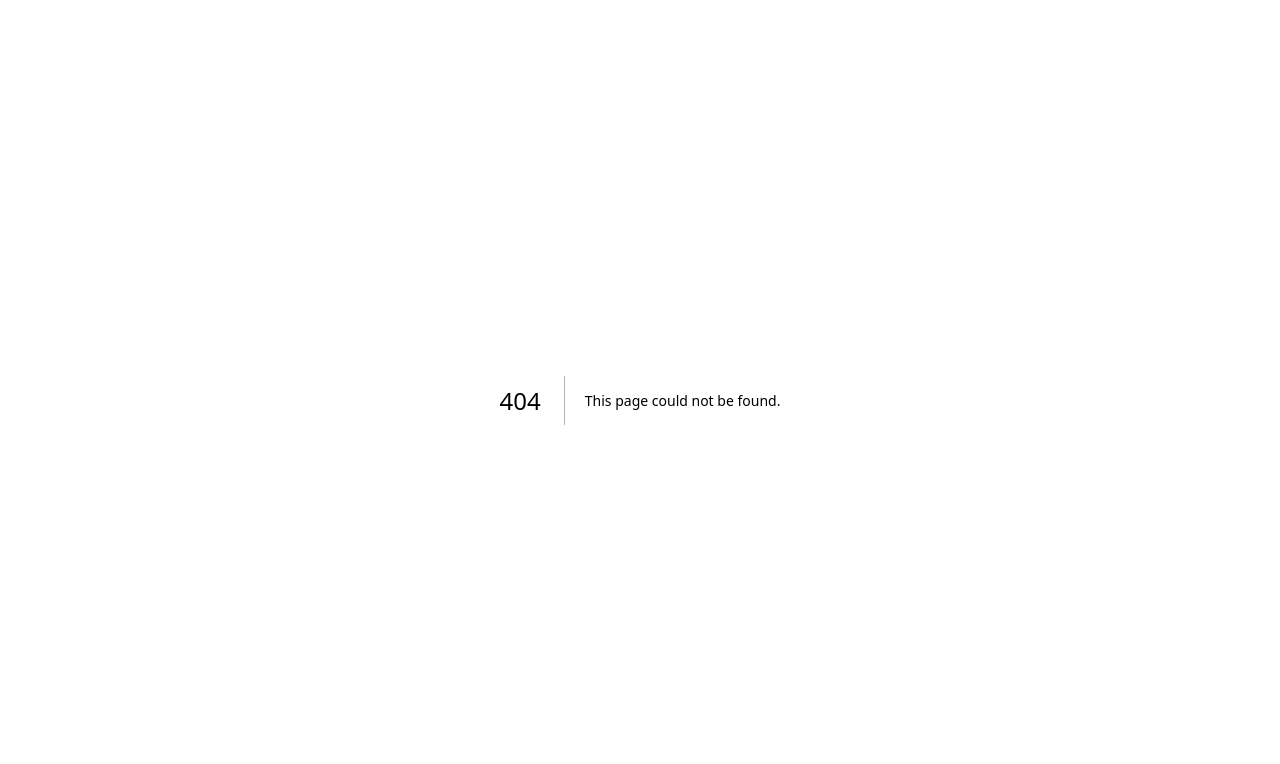
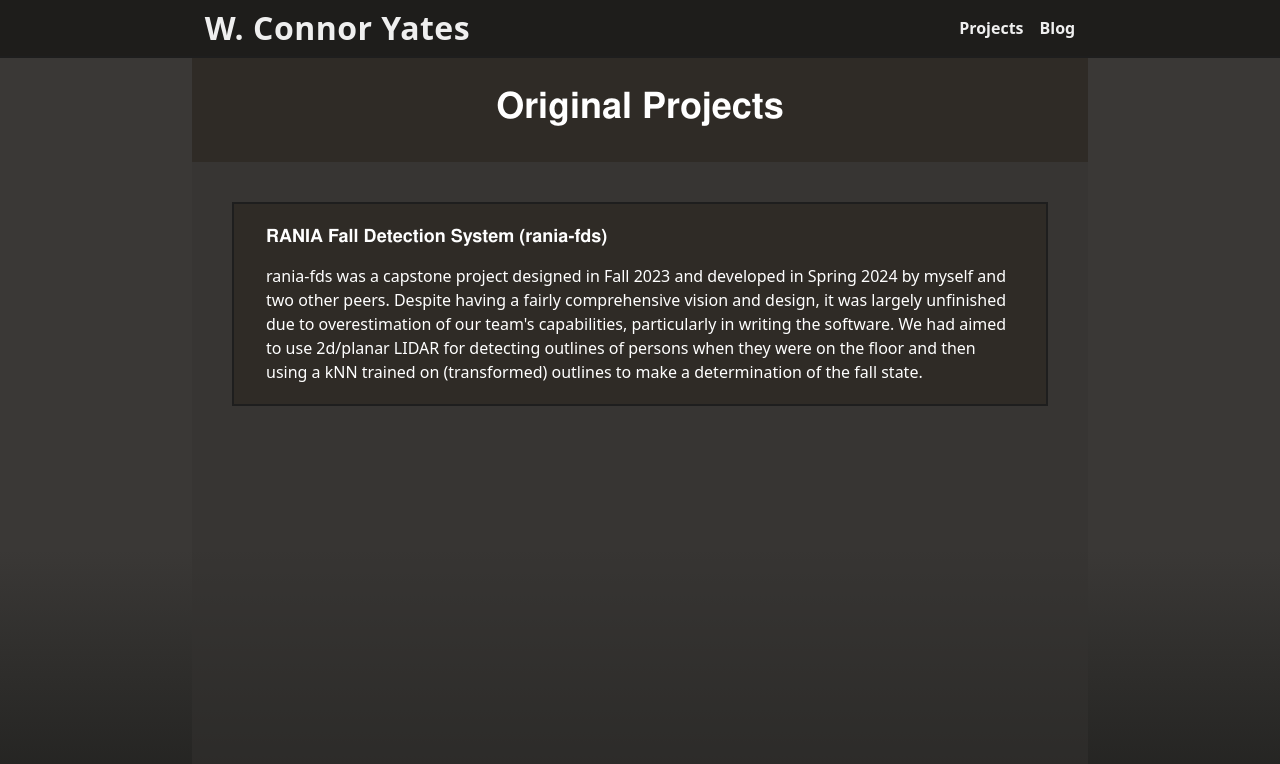
Before and after one commit to tulser/tulser.github.io, a Next.js app: page /projects in a window 1280 px wide. Before the commit this address had no page. Shown: the top 764 px of the page. Built offline with nearby package versions, Linux system fonts and the light colour scheme.

Commit message:
Add projects page; Update bio

```diff
--- /dev/null
+++ b/src/app/projects/page.module.scss
@@ -0,0 +1,5 @@
+.sec_projects {
+    .projects_title {
+        background-color: var(--ctr-background-color);
+    }
+}
--- /dev/null
+++ b/src/app/projects/page.tsx
@@ -0,0 +1,66 @@
+import cstyle from "@/styles/common.module.scss";
+import style from "./page.module.scss";
+
+import { classes } from "@/helpers";
+import { StandardLayout } from "@/components/layouts";
+import { ProjectInfoBox, ProjectInfoBoxArgs } from "@/components/partials";
+
+
+let projects: ProjectInfoBoxArgs[] = [
+    {
+        title: "RANIA Fall Detection System (rania-fds)",
+        description: `\
+            rania-fds was a capstone project designed in Fall 2023 and developed \
+            in Spring 2024 by myself and two other peers. Despite having a fairly \
+            comprehensive vision and design, it was largely unfinished due to \
+            overestimation of our team's capabilities, particularly in writing \
+            the software. We had aimed to use 2d/planar LIDAR for detecting \
+            outlines of persons when they were on the floor and then using a kNN \
+            trained on (transformed) outlines to make a determination of the fall \
+            state.\
+            `,
+        target_url: "https://github.com/tulser/rania-fds",
+    },
+];
+
+// TODO: Try using `flex-wrap` with single div container for multiple entries.
+function ProjectInfoBoxCtr(args: ProjectInfoBoxArgs[]) {
+    var boxrow_key_iter = 0;
+    var boxrow_ctr_key_iter = 0;
+    var boxes: JSX.Element[] = [];
+    while (boxrow_key_iter != args.length) {
+        let row_maxitems = 2;
+        let boxrow = args.slice(boxrow_key_iter, boxrow_key_iter + row_maxitems).map((entry, ix) => {
+            const ret = (<ProjectInfoBox key={boxrow_key_iter}
+                    title={entry.title}
+                    description={entry.description}
+                    target_url={entry.target_url}
+                />);
+            boxrow_key_iter += 1;
+            return ret;
+        });
+        let boxrow_ctr: JSX.Element = (
+            <div key={boxrow_ctr_key_iter} className="mx-10 flex gap-x-5">
+                {boxrow}
+            </div>
+        );
+        boxrow_ctr_key_iter += 1;
+        boxes.push(boxrow_ctr);
+    }
+    return boxes;
+}
+
+export default function Page() {
+    return (
+        <StandardLayout>
+            <article className={classes([style.main_content, cstyle.main_content, cstyle.led_font])}>
+                <section id="projects" className={style.sec_projects}>
+                    <div className={classes([style.projects_title, "pt-8 pb-8 mb-10 text-center"])}>
+                        <h1 className="text-4xl">Original Projects</h1>
+                    </div>
+                    { ProjectInfoBoxCtr(projects) }
+                </section>
+            </article>
+        </StandardLayout>
+    );
+}
--- a/src/components/partials.tsx
+++ b/src/components/partials.tsx
@@ -7,6 +7,7 @@ import { header } from "@/env";
 import { classes } from "@/helpers";
 
 
+// For layout creation
 export function Header() {
     return (
         <header className={classes([style.header])}>
@@ -18,6 +19,7 @@ export function Header() {
                 </div>
                 <div className={style.navbar_right}>
                     <div className={style.main_links}>
+                        <a href="/projects">Projects</a>
                         <a href="/blog">Blog</a>
                     </div>
                 </div>
@@ -36,6 +38,7 @@ export function Footer() {
 }
 
 
+// For `/`
 export interface BioLinkInfo {
     target_title: string;
     target_url: string;
@@ -51,3 +54,22 @@ export function LinkButton(args: BioLinkInfo) {
         </div>
     );
 }
+
+
+// For `/projects`
+export interface ProjectInfoBoxArgs {
+    title: string;
+    description: string;
+    target_url?: string;
+}
+
+export function ProjectInfoBox(args: ProjectInfoBoxArgs) {
+    return (
+        <div className={classes([style.ctr_common, "grow"])}>
+            <a className="block px-8 py-5" href={args.target_url}>
+                <h2 className="mb-3 text-lg">{args.title}</h2>
+                <p>{args.description}</p>
+            </a>
+        </div>
+    );
+}
--- a/src/styles/common.module.scss
+++ b/src/styles/common.module.scss
@@ -5,9 +5,6 @@
     background:
         linear-gradient(to top, var(--main-background-color-dark) 0px, rgb(0,0,0,0) 250px),
         var(--main-background-color-primary);
-
-    p, h1, h2, h3, h4, h5, h6, a {
-    }
 
     p, h1, h2, h3, h4, h5, h6 {
         color: #fff;
@@ -28,7 +25,6 @@
     width: var(--main-content-nom-width);
     max-width: var(--main-content-max-width);
     margin: 0 auto;
-    padding: 2rem 1% 4rem 1%;
     flex-grow: 1;
 }
 
@@ -40,4 +36,13 @@
     p, hr {
         margin-bottom: 1rem;
     }
+    h1 {
+        font-size: 2rem;
+    }
+    h2 {
+        font-size: 1.5rem;
+    }
+    h1, h2 {
+        margin-bottom: 0.5rem;
+    }
 }
--- a/src/styles/globals.css
+++ b/src/styles/globals.css
@@ -21,6 +21,8 @@
     --common-border-color: rgb(30, 30, 30);
 
     --link-color: rgb(96, 187, 96);
+
+    --ctr-background-color: rgb(47, 43, 38, 1);
 }
 
 @media (prefers-color-scheme: dark) {
--- a/src/styles/partials.module.scss
+++ b/src/styles/partials.module.scss
@@ -56,3 +56,10 @@
     width: 2rem;
     height: 2rem;
 }
+
+.ctr_common {
+    background-color: var(--ctr-background-color);
+    border-style: solid;
+    border-width: 2px;
+    border-color: var(--common-border-color);
+}
```
Also changed, not shown: src/app/page.module.scss (+5 -5 lines), src/res/bio.md (+10 -5 lines), src/components/blog/post_content.tsx (deleted), src/components/blog/sidebar.tsx (deleted), 1 other file (tests, documents, lock files or other folders).
